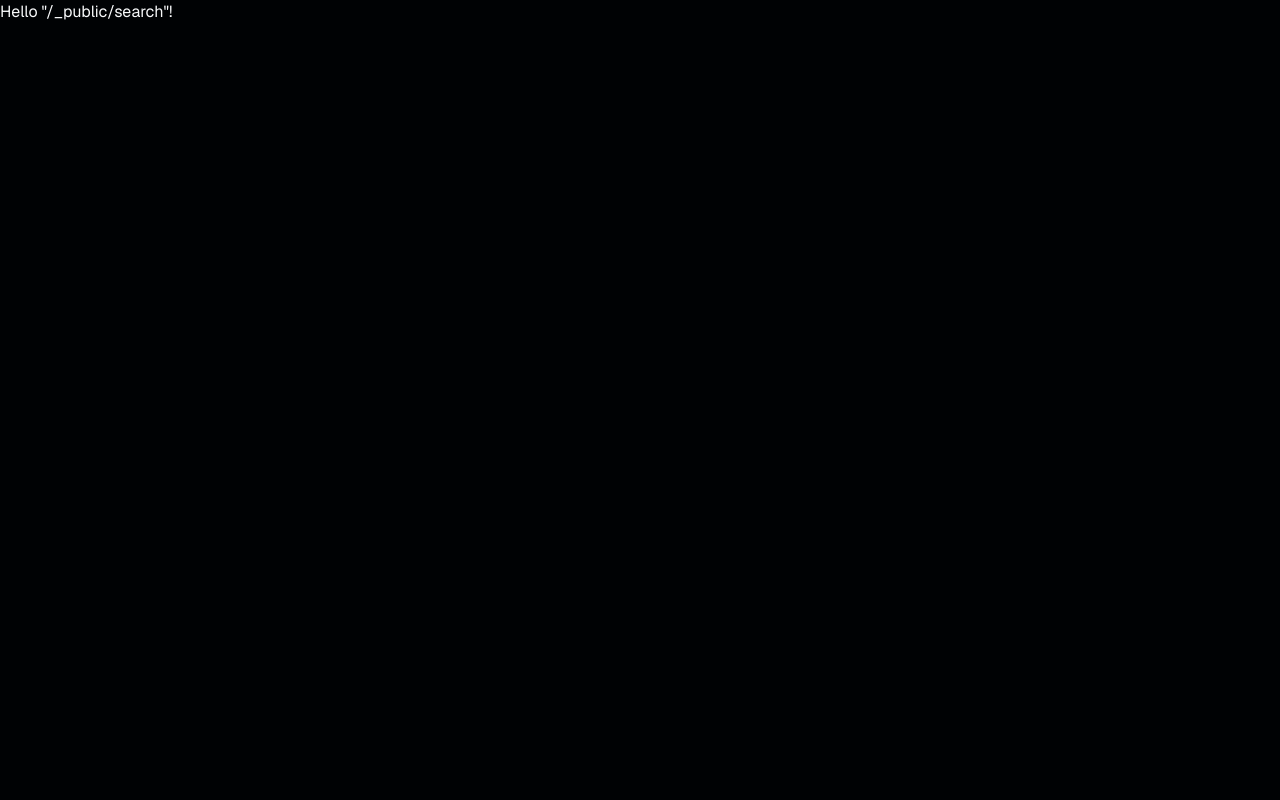
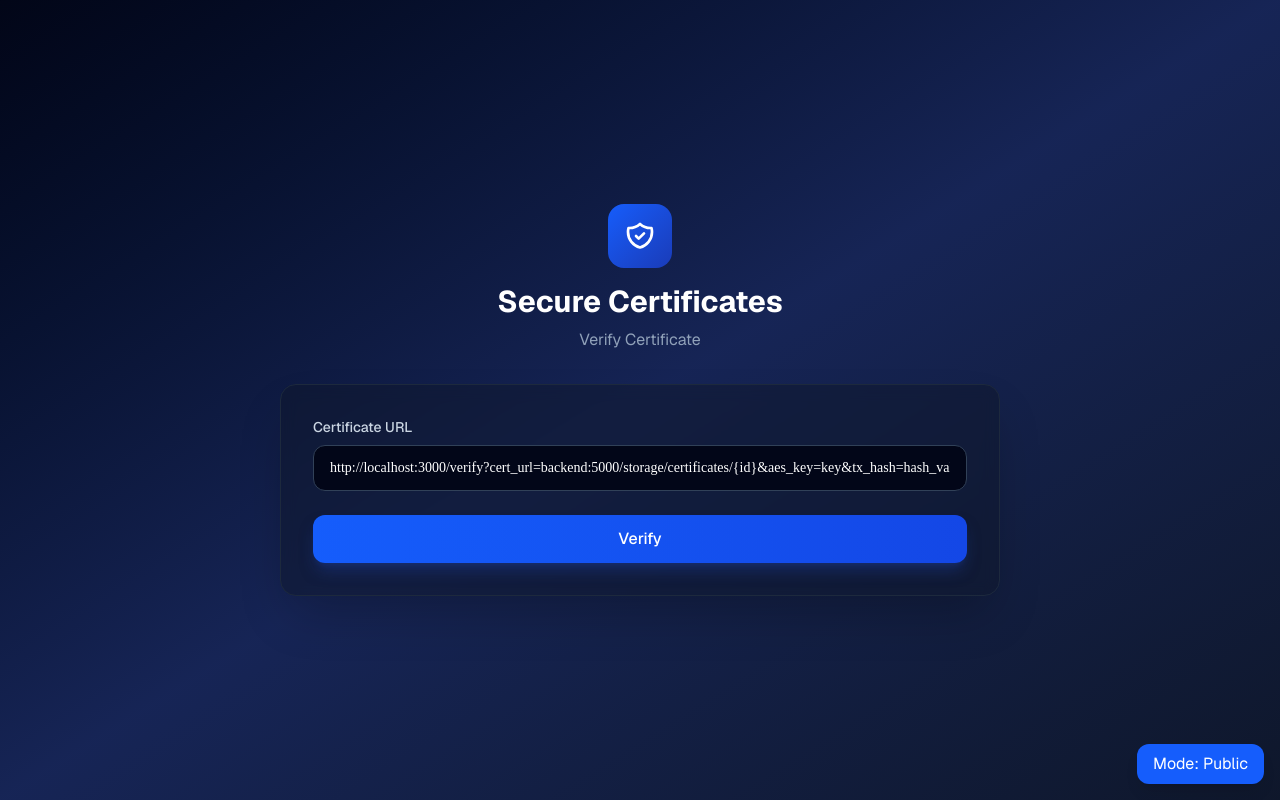
Before and after one commit to rafimaliki/Tubes_2_Kriptografi, a React (Vite) app in the folder frontend/: page /search in a window 1280 px wide. Built offline with nearby package versions, Linux system fonts and the light colour scheme; no server answers.

Commit message:
feat: search & verify page

```diff
--- /dev/null
+++ b/frontend/src/components/app-logo-header.tsx
@@ -0,0 +1,31 @@
+import { Link } from "@tanstack/react-router";
+
+interface AppLogoHeaderProps {
+  title: string;
+}
+
+export const AppLogoHeader = ({ title }: AppLogoHeaderProps) => {
+  return (
+    <div className="text-center mb-8">
+      <div className="inline-flex items-center justify-center w-16 h-16 rounded-xl bg-gradient-to-br from-blue-600 to-blue-800 mb-4">
+        <svg
+          className="w-8 h-8 text-white"
+          fill="none"
+          stroke="currentColor"
+          viewBox="0 0 24 24"
+        >
+          <path
+            strokeLinecap="round"
+            strokeLinejoin="round"
+            strokeWidth={2}
+            d="M9 12l2 2 4-4m5.618-4.016A11.955 11.955 0 0112 2.944a11.955 11.955 0 01-8.618 3.04A12.02 12.02 0 003 9c0 5.591 3.824 10.29 9 11.622 5.176-1.332 9-6.03 9-11.622 0-1.042-.133-2.052-.382-3.016z"
+          />
+        </svg>
+      </div>
+      <h1 className="text-3xl font-bold text-white mb-2">
+        Secure Certificates
+      </h1>
+      <p className="text-slate-400">{title}</p>
+    </div>
+  );
+};
--- /dev/null
+++ b/frontend/src/components/app-topbar.tsx
@@ -0,0 +1,34 @@
+import { Link } from "@tanstack/react-router";
+
+interface AppTopbarProps {
+  title: string;
+  to: string;
+}
+
+export const AppTopbar = ({ title, to }: AppTopbarProps) => {
+  return (
+    <header className="border-b border-slate-800 bg-slate-900/50 backdrop-blur-sm">
+      <div className="max-w-5xl mx-auto px-4 sm:px-6 lg:px-8 py-4">
+        <Link
+          to={to}
+          className="flex items-center gap-2 text-slate-400 hover:text-white transition-colors w-fit"
+        >
+          <svg
+            className="w-5 h-5"
+            fill="none"
+            stroke="currentColor"
+            viewBox="0 0 24 24"
+          >
+            <path
+              strokeLinecap="round"
+              strokeLinejoin="round"
+              strokeWidth={2}
+              d="M15 19l-7-7 7-7"
+            />
+          </svg>
+          {title}
+        </Link>
+      </div>
+    </header>
+  );
+};
--- a/frontend/src/routes/__root.tsx
+++ b/frontend/src/routes/__root.tsx
@@ -1,9 +1,31 @@
-import { Outlet, createRootRoute } from "@tanstack/react-router";
+import {
+  Outlet,
+  createRootRoute,
+  Link,
+  useRouterState,
+} from "@tanstack/react-router";
 import { useAuthStore } from "@/store/auth.store";
 
 export const Route = createRootRoute({
   beforeLoad: async () => {
     await useAuthStore.getState().verify();
   },
-  component: () => <Outlet />,
+  component: RouteComponent,
 });
+
+function RouteComponent() {
+  const router = useRouterState();
+  const isAdminRoute = router.location.pathname.startsWith("/admin");
+
+  return (
+    <div style={{ position: "relative", minHeight: "100vh" }}>
+      <Outlet />
+      <Link
+        to={isAdminRoute ? "/" : "/admin"}
+        className="fixed bottom-4 right-4 px-4 py-2 bg-blue-600 hover:bg-blue-700 text-white rounded-lg shadow-lg transition-colors"
+      >
+        {isAdminRoute ? "Mode: Admin" : "Mode: Public"}
+      </Link>
+    </div>
+  );
+}
--- a/frontend/src/routes/_public/search.tsx
+++ b/frontend/src/routes/_public/search.tsx
@@ -1,9 +1,79 @@
-import { createFileRoute } from '@tanstack/react-router'
+import { createFileRoute, useNavigate } from "@tanstack/react-router";
+import { useState } from "react";
+import { AppLogoHeader } from "@/components/app-logo-header";
 
-export const Route = createFileRoute('/_public/search')({
-  component: RouteComponent,
-})
+export const Route = createFileRoute("/_public/search")({
+  component: SearchPage,
+});
 
-function RouteComponent() {
-  return <div>Hello "/_public/search"!</div>
+function SearchPage() {
+  const [urlToVerify, setUrlToVerify] = useState(
+    "http://localhost:3000/verify?cert_url=backend:5000/storage/certificates/{id}&aes_key=key&tx_hash=hash_value"
+  );
+  const [error, setError] = useState("");
+  const navigate = useNavigate();
+
+  const handleSubmit = (e: React.FormEvent) => {
+    e.preventDefault();
+    try {
+      const url = new URL(urlToVerify);
+
+      const cert_url = url.searchParams.get("cert_url");
+      const aes_key = url.searchParams.get("aes_key");
+      const tx_hash = url.searchParams.get("tx_hash");
+
+      console.log({ cert_url, aes_key, tx_hash });
+
+      navigate({
+        to: "/verify",
+        search: {
+          cert_url: cert_url || "",
+          aes_key: aes_key || "",
+          tx_hash: tx_hash || "",
+        },
+      });
+    } catch {
+      setError("Invalid URL");
+      return;
+    }
+  };
+
+  return (
+    <div className="min-h-screen bg-gradient-to-br from-slate-950 via-blue-950 to-slate-900 flex items-center justify-center p-4">
+      <div className="min-w-180">
+        {/* Logo/Header */}
+        <AppLogoHeader title="Verify Certificate" />
+
+        {/* Login Form */}
+        <div className="bg-slate-900/50  backdrop-blur-sm border border-slate-800 rounded-xl p-8 shadow-2xl">
+          <form onSubmit={handleSubmit} className="space-y-6">
+            <div>
+              <label
+                htmlFor="privateKey"
+                className="block text-sm font-medium text-slate-300 mb-2"
+              >
+                Certificate URL
+              </label>
+              <input
+                id="urlToVerify"
+                value={urlToVerify}
+                onChange={(e) => setUrlToVerify(e.target.value)}
+                className="w-full px-4 py-3 bg-slate-950 border border-slate-700 rounded-lg text-white placeholder-slate-500 focus:outline-none focus:ring-2 focus:ring-blue-600 focus:border-transparent transition-all font-mono text-sm"
+                placeholder="Enter your certificate URL..."
+                required
+              />
+              {error && <p className="mt-2 text-sm text-red-400">{error}</p>}
+            </div>
+
+            <button
+              type="submit"
+              className="w-full py-3 px-4 bg-gradient-to-r from-blue-600 to-blue-700 hover:from-blue-700 hover:to-blue-800 text-white font-medium rounded-lg transition-all duration-200 shadow-lg shadow-blue-900/50"
+            >
+              Verify
+            </button>
+          </form>
+        </div>
+      </div>
+    </div>
+  );
 }
--- a/frontend/src/routes/_public/verify.tsx
+++ b/frontend/src/routes/_public/verify.tsx
@@ -1,9 +1,34 @@
 import { createFileRoute } from "@tanstack/react-router";
+import { AppTopbar } from "@/components/app-topbar";
+
+type VerifySearch = {
+  cert_url?: string;
+  aes_key?: string;
+  tx_hash?: string;
+};
 
 export const Route = createFileRoute("/_public/verify")({
+  validateSearch: (search: Record<string, unknown>): VerifySearch => ({
+    cert_url: search.cert_url as string | undefined,
+    aes_key: search.aes_key as string | undefined,
+    tx_hash: search.tx_hash as string | undefined,
+  }),
   component: RouteComponent,
 });
 
 function RouteComponent() {
-  return <div>Hello "/_public/verify"!</div>;
+  const { cert_url, aes_key, tx_hash } = Route.useSearch();
+
+  return (
+    <div className="min-h-screen bg-gradient-to-br from-slate-950 via-blue-950 to-slate-900">
+      {/* Header */}
+      <AppTopbar title="Back to Search" to="/search" />
+
+      <div className="flex flex-col">
+        <div>Certificate URL : {cert_url}</div>
+        <div>AES Key: {aes_key}</div>
+        <div>TX Hash: {tx_hash}</div>
+      </div>
+    </div>
+  );
 }
--- a/frontend/src/routes/admin/login.tsx
+++ b/frontend/src/routes/admin/login.tsx
@@ -1,6 +1,7 @@
 import { createFileRoute, useNavigate } from "@tanstack/react-router";
 import { useState } from "react";
 import { useAuthStore } from "@/store/auth.store";
+import { AppLogoHeader } from "@/components/app-logo-header";
 
 export const Route = createFileRoute("/admin/login")({
   component: LoginPage,
@@ -29,7 +30,7 @@ Ujo4fAhTk109YLAO7KUQl+9ZdmQbNdx9412FLw4aHRRviXV9RFWdSVvq
       setIsLoading(false);
     } else {
       navigate({
-        to: "/admin/certificates",
+        to: "/certificates",
       });
     }
   };
@@ -38,27 +39,7 @@ Ujo4fAhTk109YLAO7KUQl+9ZdmQbNdx9412FLw4aHRRviXV9RFWdSVvq
     <div className="min-h-screen bg-gradient-to-br from-slate-950 via-blue-950 to-slate-900 flex items-center justify-center p-4">
       <div className="min-w-180">
         {/* Logo/Header */}
-        <div className="text-center mb-8">
-          <div className="inline-flex items-center justify-center w-16 h-16 rounded-xl bg-gradient-to-br from-blue-600 to-blue-800 mb-4">
-            <svg
-              className="w-8 h-8 text-white"
-              fill="none"
-              stroke="currentColor"
-              viewBox="0 0 24 24"
-            >
-              <path
-                strokeLinecap="round"
-                strokeLinejoin="round"
-                strokeWidth={2}
-                d="M9 12l2 2 4-4m5.618-4.016A11.955 11.955 0 0112 2.944a11.955 11.955 0 01-8.618 3.04A12.02 12.02 0 003 9c0 5.591 3.824 10.29 9 11.622 5.176-1.332 9-6.03 9-11.622 0-1.042-.133-2.052-.382-3.016z"
-              />
-            </svg>
-          </div>
-          <h1 className="text-3xl font-bold text-white mb-2">
-            Secure Certificates
-          </h1>
-          <p className="text-slate-400">Issuer Authentication</p>
-        </div>
+        <AppLogoHeader title="Issuer Authentication" />
 
         {/* Login Form */}
         <div className="bg-slate-900/50  backdrop-blur-sm border border-slate-800 rounded-xl p-8 shadow-2xl">
--- a/frontend/src/routes/admin/route.tsx
+++ b/frontend/src/routes/admin/route.tsx
@@ -8,6 +8,7 @@ export const Route = createFileRoute("/admin")({
     await auth.verify();
 
     const isLoginPage = location.pathname === "/admin/login";
+    const isBaseAdminPage = location.pathname === "/admin";
     const isAuthenticated = auth.authenticated;
 
     if (!isAuthenticated && !isLoginPage) {
@@ -17,6 +18,10 @@ export const Route = createFileRoute("/admin")({
     if (isAuthenticated && isLoginPage) {
       throw redirect({ to: "/admin/certificates" });
     }
+
+    if (isBaseAdminPage) {
+      throw redirect({ to: "/admin/login" });
+    }
   },
 
   component: RouteComponent,
```
Also changed, not shown: frontend/src/components/certificate-notfound.tsx (added, +40 -0 lines), frontend/src/routes/admin/certificates/$id.tsx (+2 -25 lines).
